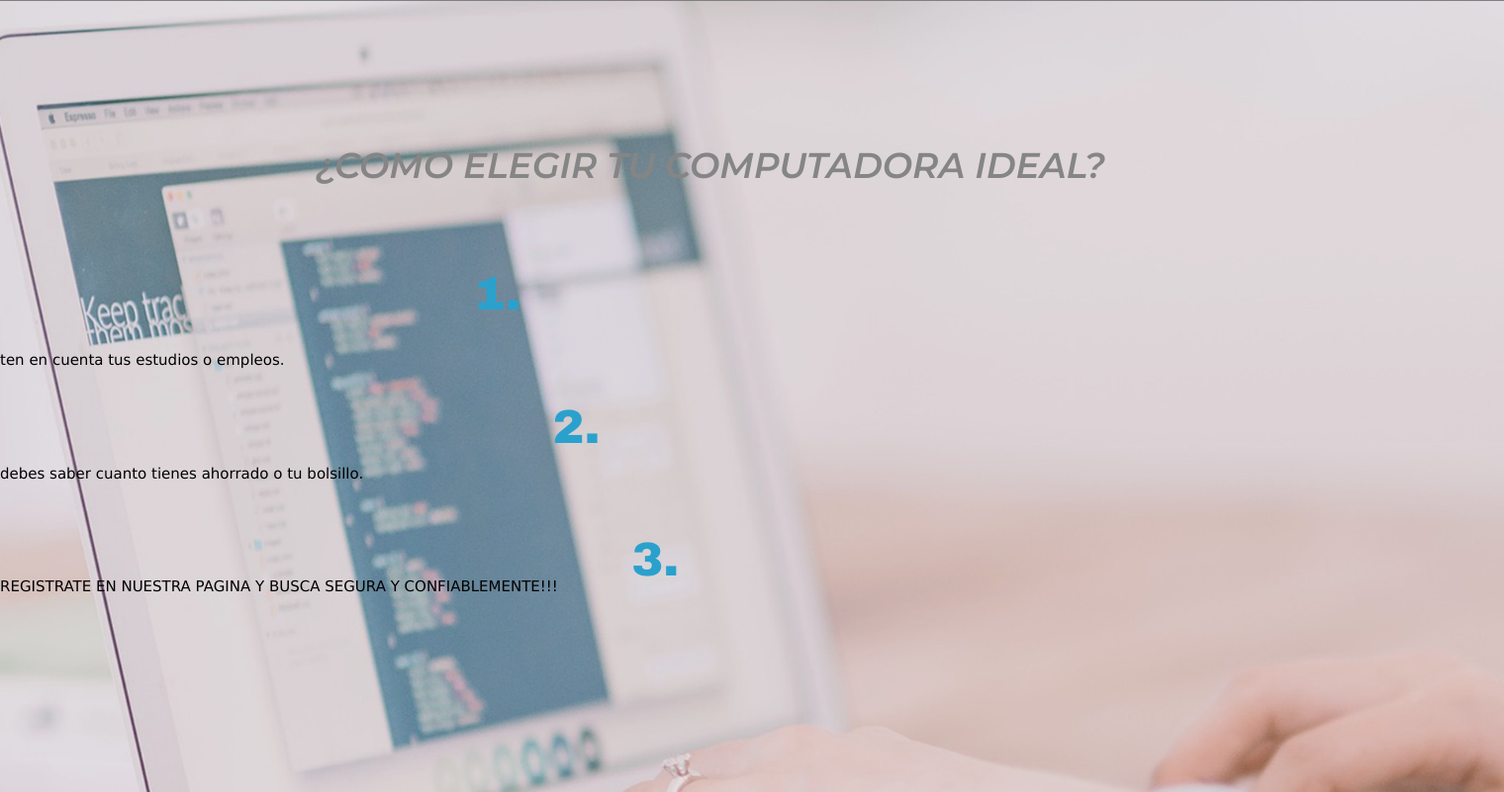
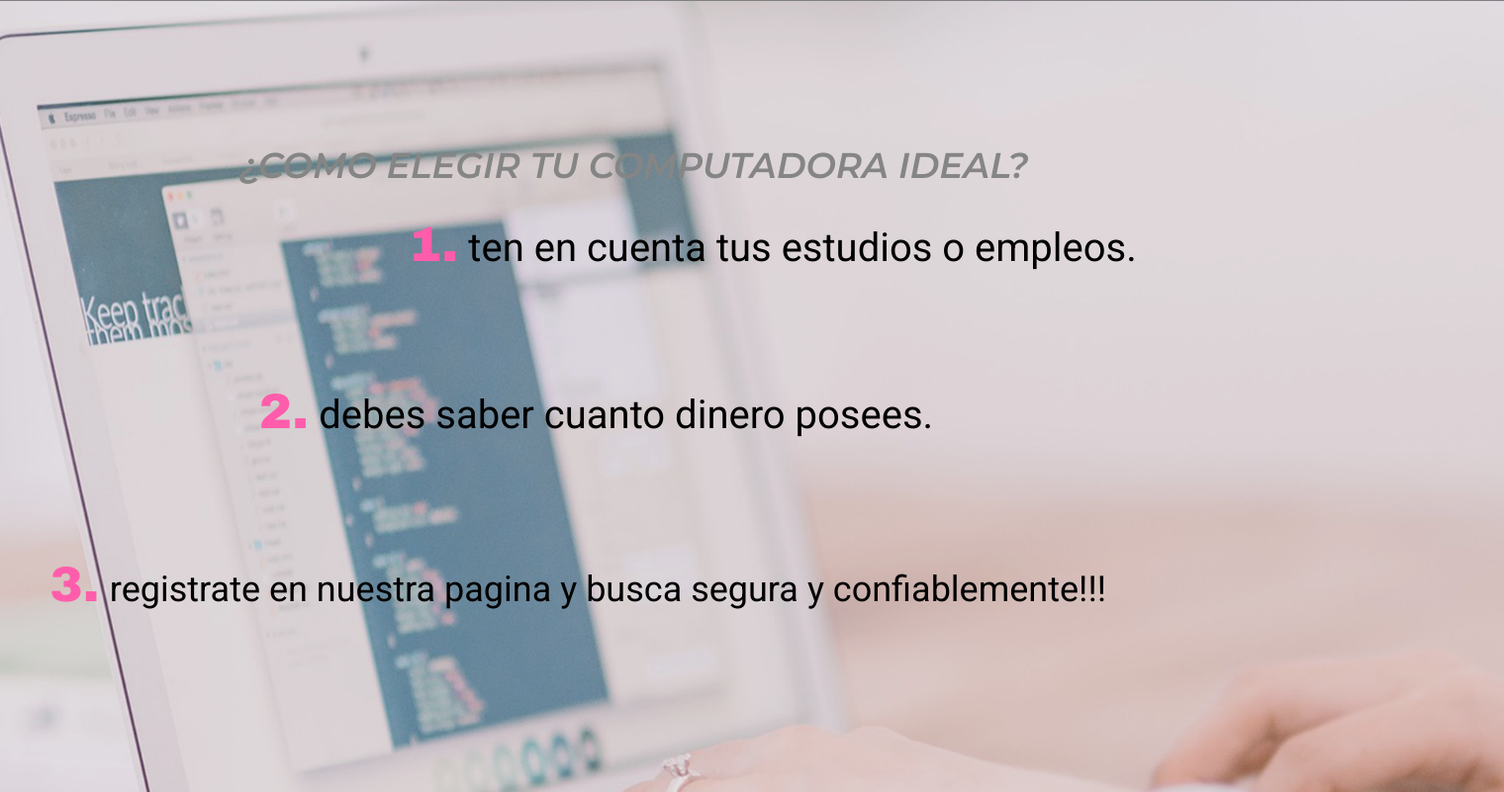
Before and after one commit to Thepahka/ClicksComputer, a PHP site: page / in a window 1520 px wide. Shown: the part 1599-2400 px from the top of the page at 99% size. Run offline with PHP 8.4, Linux system fonts and the light colour scheme; some libraries are stand-ins or nearby versions; some web fonts are replaced.

Commit message:
2.16 commit

```diff
--- a/views/assets/css/main.css
+++ b/views/assets/css/main.css
@@ -759,35 +759,61 @@ textarea{
   position: relative;
   font-family: 'Montserrat', sans-serif;
   color: rgb(133, 133, 133);
-  left: 40%;
-  top: -67px;
+  left: 24%;
+  top: -10px;
 }
 
 .paso1{
   position: relative;
   font-family: 'Archivo Black', sans-serif;
-  color: rgb(42, 161, 205);
-  left: 60%;
-  top: -10px;
-  font-size: 48px
+  color: #ff5dab;
+  left: 41%;
+  top: -4px;
+  font-size: 50px
 }
 
 .paso2{
   position: relative;
   font-family: 'Archivo Black', sans-serif;
-  color: rgb(42, 161, 205);
-  left: 70%;
+  color: #ff5dab;
+  left: 26%;
   top: 10px;
-  font-size: 48px
+  font-size: 50px
 }
 
 .paso3{
   position: relative;
   font-family: 'Archivo Black', sans-serif;
-  color: rgb(42, 161, 205);
-  left: 80%;
+  color: #ff5dab;
+  left: 5%;
   top: 30px;
-  font-size: 48px
+  font-size: 50px
+}
+
+.paso-1{
+  position: relative;
+  left: 47%;
+  font-size: 40px;
+  font-family: 'roboto', sans-serif;
+  top: -78px;
+}
+
+.paso-2{
+  position: relative;
+  left: 32%;
+  font-size: 40px;
+  font-family: 'roboto', sans-serif;
+  top: -64px;
+}
+
+.paso-3{
+  position: relative;
+  left: 11%;
+  font-size: 36px;
+  font-family: 'roboto', sans-serif;
+  top: -40px;
+  text-transform: lowercase;
+
 }
 
 .footer-l{
--- a/views/landingpage.php
+++ b/views/landingpage.php
@@ -29,9 +29,9 @@
     <div class="background2">
           <div class="fin">
             <h1 class="foot-titulo">¿COMO ELEGIR TU COMPUTADORA IDEAL?</h1>
-            <h4 class="paso1">1.</h4><p class="paso 1">ten en cuenta tus estudios o empleos.</p>
-            <h4 class="paso2">2.</h4><p class="paso 2">debes saber cuanto tienes ahorrado o tu bolsillo.</p>
-            <h4 class="paso3">3.</h4><p class="paso 3">REGISTRATE EN NUESTRA PAGINA Y BUSCA SEGURA Y CONFIABLEMENTE!!!</p>
+            <h4 class="paso1">1.</h4><p class="paso-1">ten en cuenta tus estudios o empleos.</p>
+            <h4 class="paso2">2.</h4><p class="paso-2">debes saber cuanto dinero posees.</p>
+            <h4 class="paso3">3.</h4><p class="paso-3">REGISTRATE EN NUESTRA PAGINA Y BUSCA SEGURA Y CONFIABLEMENTE!!!</p>
             <div class="footer-l"> :v</div>
           </div>
     </div>
```
Also changed, not shown: other parts of views/assets/css/main.css (+13 -13 lines).
